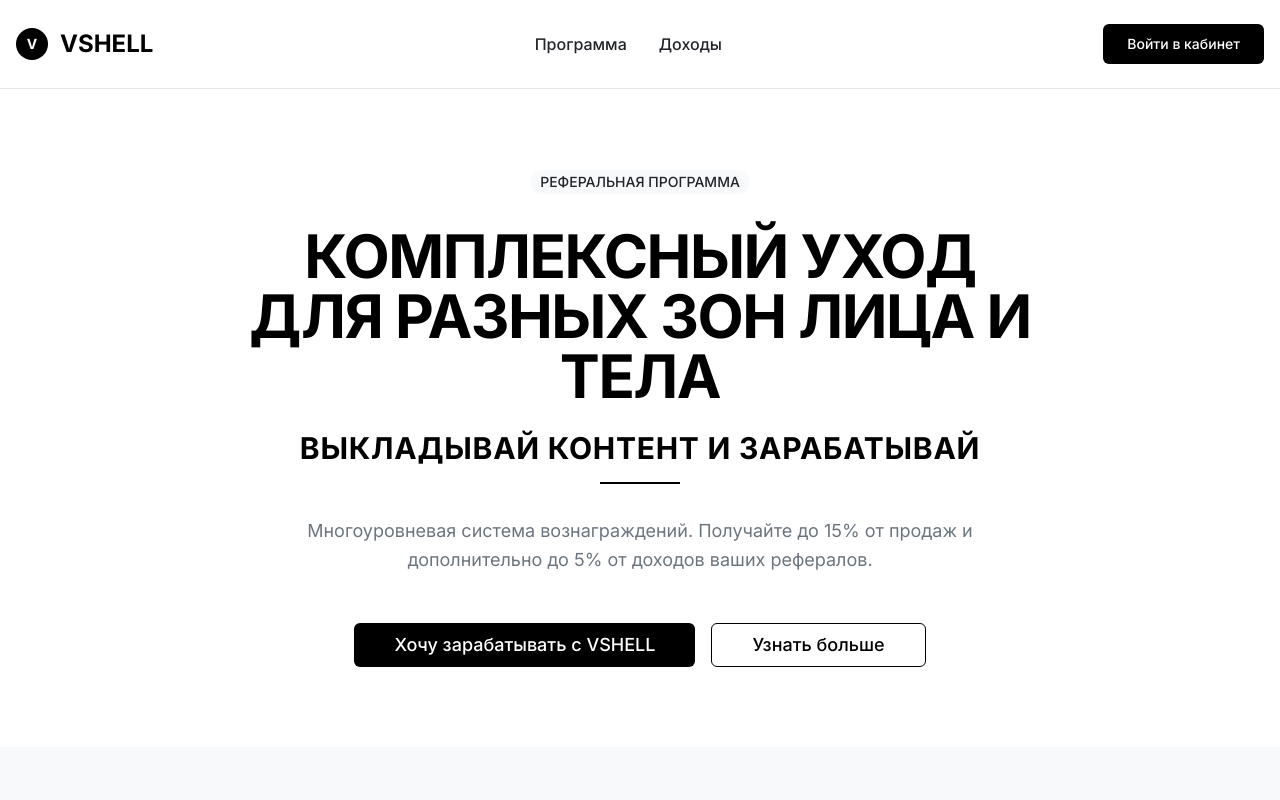
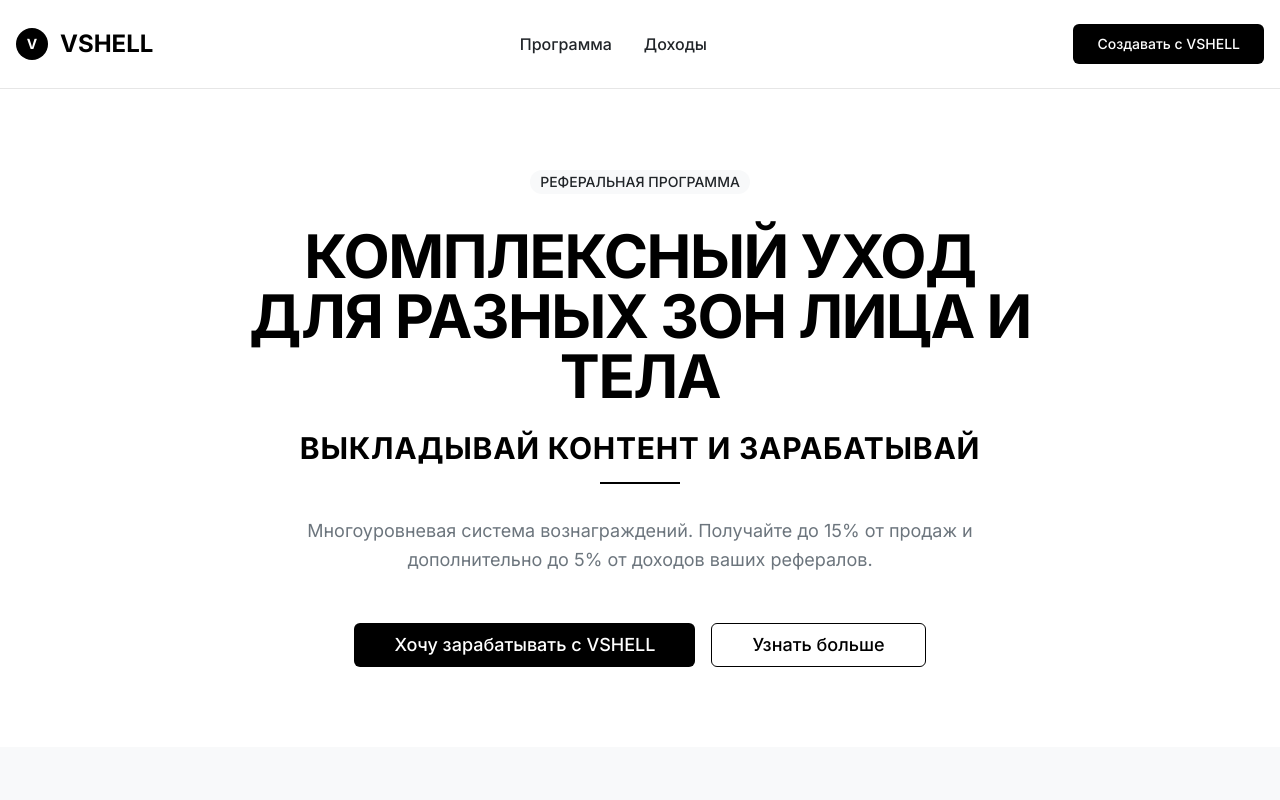
Before and after one commit to pr-poehali-dev/cosmetics-referral-site, a React (Vite) app: page / in a window 1280 px wide. Shown: the top 800 px of the page. Built offline with nearby package versions, Linux system fonts and the light colour scheme.

Commit message:
Обновление 1 компонентов

```diff
--- a/src/pages/Index.tsx
+++ b/src/pages/Index.tsx
@@ -21,9 +21,7 @@ const Index = () => {
               <a href="#program" className="text-vshell-text hover:text-black transition-colors font-medium">Программа</a>
               <a href="#earnings" className="text-vshell-text hover:text-black transition-colors font-medium">Доходы</a>
             </nav>
-            <Button className="bg-black hover:bg-gray-800 text-white font-medium px-6">
-              Войти в кабинет
-            </Button>
+            <Button className="bg-black hover:bg-gray-800 text-white font-medium px-6">Создавать с VSHELL</Button>
           </div>
         </div>
       </header>
```
